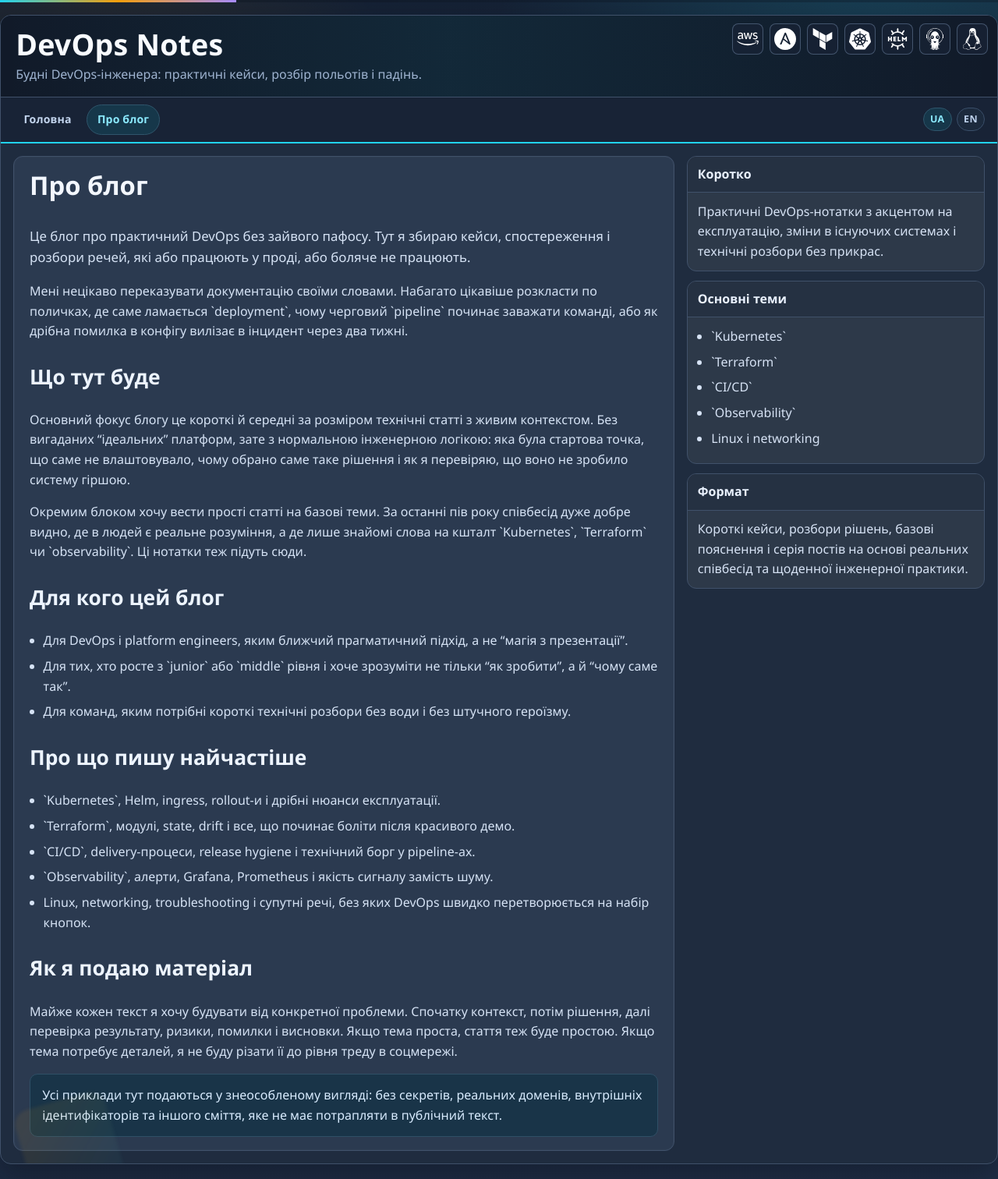
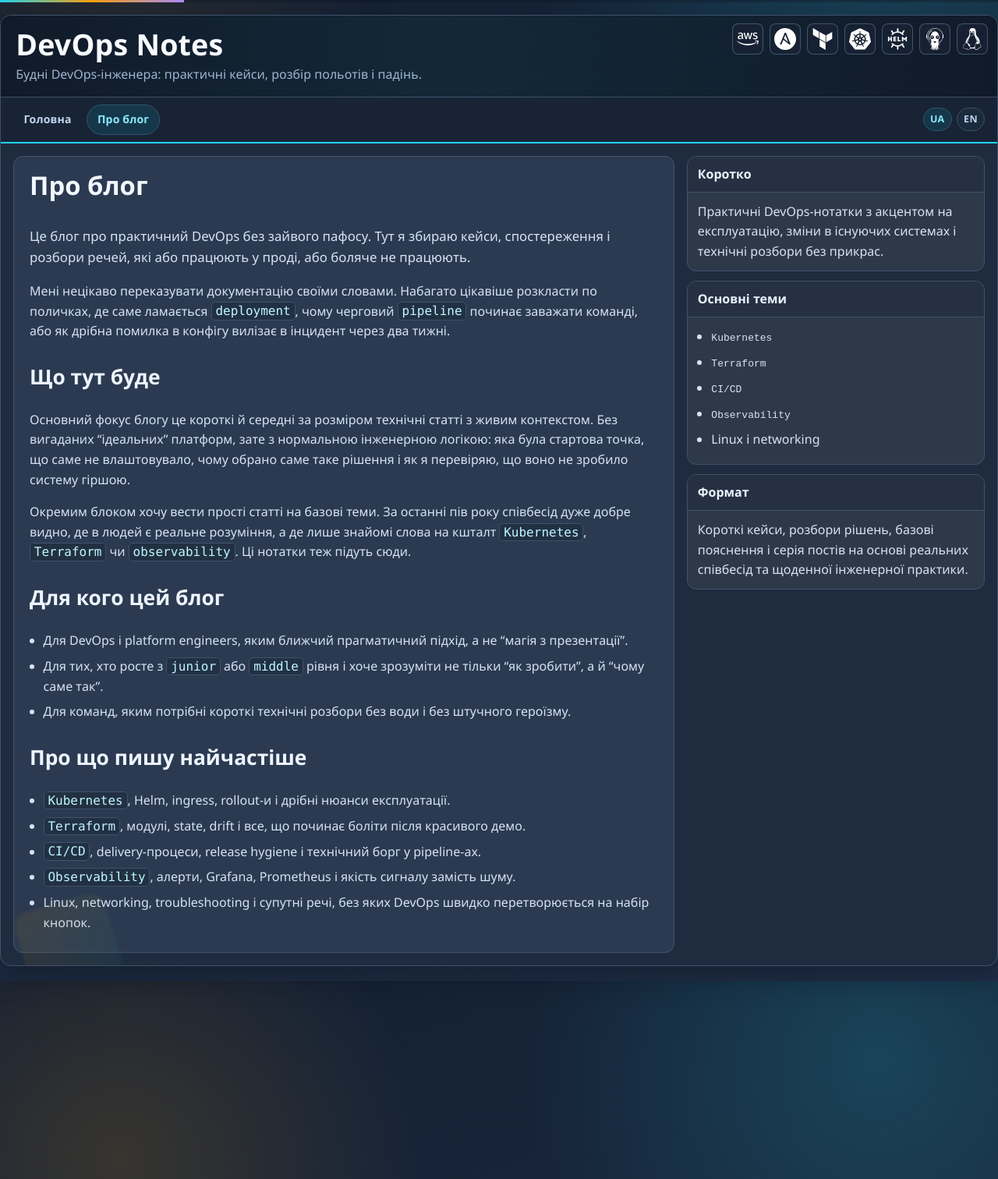
Before and after one commit to paparoot-devops/paparoot, a Jekyll site: the page built from about.md, in a window 1280 px wide. Shown: the whole page at 78% size. Built offline with Jekyll 4.4.1, drawn with Linux system fonts in a browser that asks for light colours.

Commit message:
uddate about

```diff
--- a/about.md
+++ b/about.md
@@ -45,15 +45,6 @@ permalink: /about/
   margin-bottom: 0.45rem;
 }
 
-.about-note {
-  margin: 1rem 0 0;
-  padding: 0.85rem 0.95rem;
-  border: 1px solid #2f4f66;
-  border-radius: 10px;
-  background: #193448;
-  color: #d9ecff;
-}
-
 .about-lead {
   font-size: 1.05rem;
   color: #dce8f8;
@@ -87,35 +78,29 @@ permalink: /about/
       <h1>Про блог</h1>
       <p class="about-lead">Це блог про практичний DevOps без зайвого пафосу. Тут я збираю кейси, спостереження і розбори речей, які або працюють у проді, або боляче не працюють.</p>
 
-      <p>Мені нецікаво переказувати документацію своїми словами. Набагато цікавіше розкласти по поличках, де саме ламається `deployment`, чому черговий `pipeline` починає заважати команді, або як дрібна помилка в конфігу вилізає в інцидент через два тижні.</p>
+      <p>Мені нецікаво переказувати документацію своїми словами. Набагато цікавіше розкласти по поличках, де саме ламається <code>deployment</code>, чому черговий <code>pipeline</code> починає заважати команді, або як дрібна помилка в конфігу вилізає в інцидент через два тижні.</p>
 
       <h2>Що тут буде</h2>
       <p>Основний фокус блогу це короткі й середні за розміром технічні статті з живим контекстом. Без вигаданих “ідеальних” платформ, зате з нормальною інженерною логікою: яка була стартова точка, що саме не влаштовувало, чому обрано саме таке рішення і як я перевіряю, що воно не зробило систему гіршою.</p>
 
-      <p>Окремим блоком хочу вести прості статті на базові теми. За останні пів року співбесід дуже добре видно, де в людей є реальне розуміння, а де лише знайомі слова на кшталт `Kubernetes`, `Terraform` чи `observability`. Ці нотатки теж підуть сюди.</p>
+      <p>Окремим блоком хочу вести прості статті на базові теми. За останні пів року співбесід дуже добре видно, де в людей є реальне розуміння, а де лише знайомі слова на кшталт <code>Kubernetes</code>, <code>Terraform</code> чи <code>observability</code>. Ці нотатки теж підуть сюди.</p>
 
       <h2>Для кого цей блог</h2>
       <ul class="about-list">
         <li>Для DevOps і platform engineers, яким ближчий прагматичний підхід, а не “магія з презентації”.</li>
-        <li>Для тих, хто росте з `junior` або `middle` рівня і хоче зрозуміти не тільки “як зробити”, а й “чому саме так”.</li>
+        <li>Для тих, хто росте з <code>junior</code> або <code>middle</code> рівня і хоче зрозуміти не тільки “як зробити”, а й “чому саме так”.</li>
         <li>Для команд, яким потрібні короткі технічні розбори без води і без штучного героїзму.</li>
       </ul>
 
       <h2>Про що пишу найчастіше</h2>
       <ul class="about-list">
-        <li>`Kubernetes`, Helm, ingress, rollout-и і дрібні нюанси експлуатації.</li>
-        <li>`Terraform`, модулі, state, drift і все, що починає боліти після красивого демо.</li>
-        <li>`CI/CD`, delivery-процеси, release hygiene і технічний борг у pipeline-ах.</li>
-        <li>`Observability`, алерти, Grafana, Prometheus і якість сигналу замість шуму.</li>
+        <li><code>Kubernetes</code>, Helm, ingress, rollout-и і дрібні нюанси експлуатації.</li>
+        <li><code>Terraform</code>, модулі, state, drift і все, що починає боліти після красивого демо.</li>
+        <li><code>CI/CD</code>, delivery-процеси, release hygiene і технічний борг у pipeline-ах.</li>
+        <li><code>Observability</code>, алерти, Grafana, Prometheus і якість сигналу замість шуму.</li>
         <li>Linux, networking, troubleshooting і супутні речі, без яких DevOps швидко перетворюється на набір кнопок.</li>
       </ul>
 
-      <h2>Як я подаю матеріал</h2>
-      <p>Майже кожен текст я хочу будувати від конкретної проблеми. Спочатку контекст, потім рішення, далі перевірка результату, ризики, помилки і висновки. Якщо тема проста, стаття теж буде простою. Якщо тема потребує деталей, я не буду різати її до рівня треду в соцмережі.</p>
-
-      <div class="about-note">
-        Усі приклади тут подаються у знеособленому вигляді: без секретів, реальних доменів, внутрішніх ідентифікаторів та іншого сміття, яке не має потрапляти в публічний текст.
-      </div>
     </article>
   </section>
 
@@ -131,10 +116,10 @@ permalink: /about/
       <h2 class="about-side-title">Основні теми</h2>
       <div class="about-side-inner">
         <ul class="about-list">
-          <li>`Kubernetes`</li>
-          <li>`Terraform`</li>
-          <li>`CI/CD`</li>
-          <li>`Observability`</li>
+          <li><code>Kubernetes</code></li>
+          <li><code>Terraform</code></li>
+          <li><code>CI/CD</code></li>
+          <li><code>Observability</code></li>
           <li>Linux і networking</li>
         </ul>
       </div>
```
